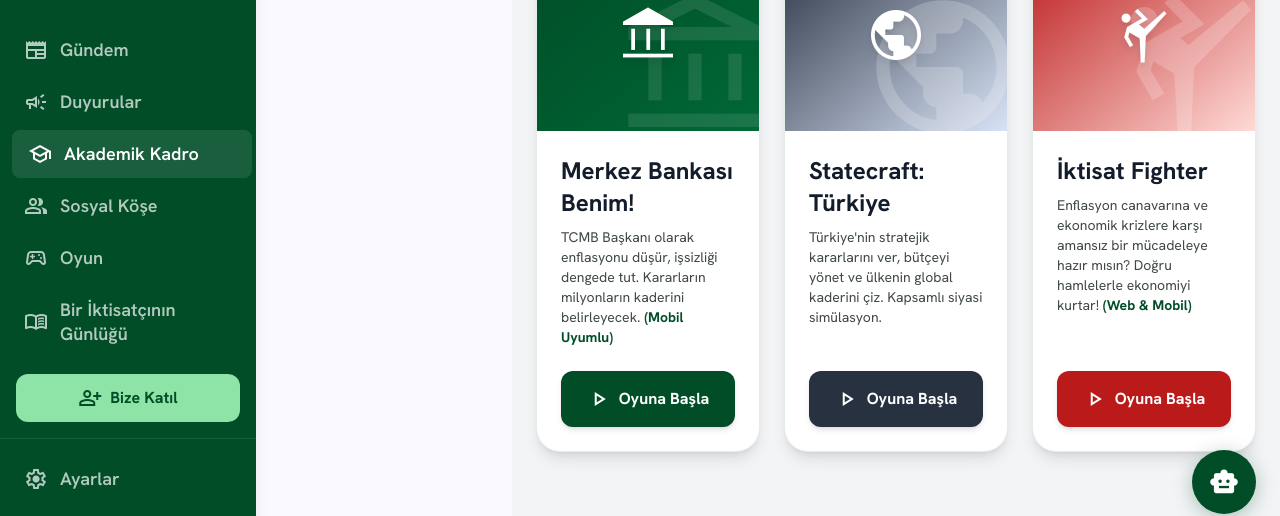
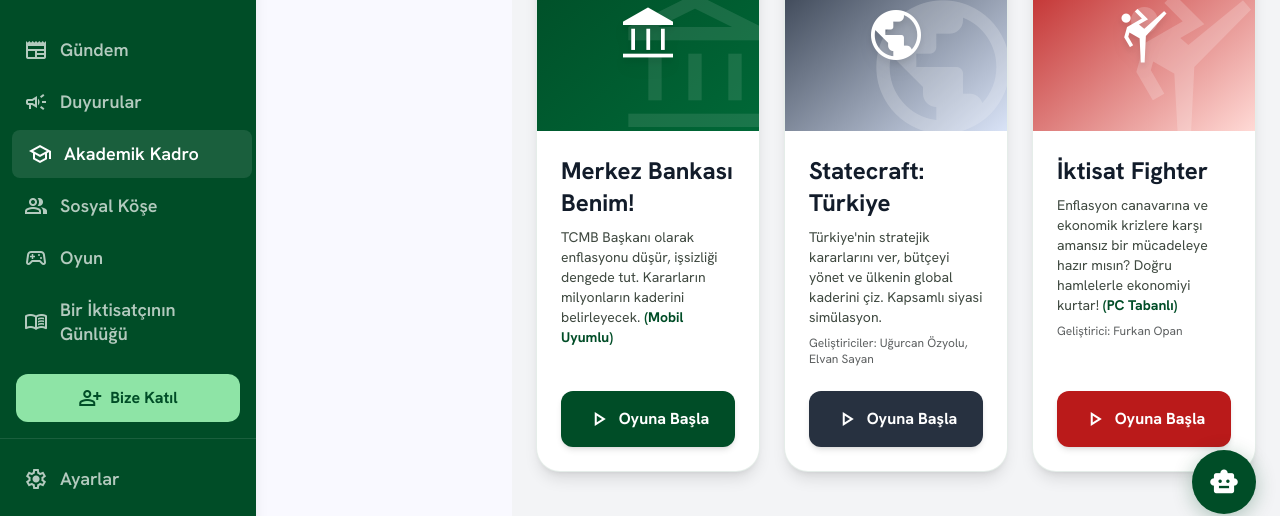
Before and after one commit to ahmetfaruktecim0-collab/KO-ECON-MEDYA-, a plain HTML site: page oyun.html in a window 1280 px wide. Shown: the part 262-778 px from the top of the page. Drawn offline with nearby package versions, Linux system fonts and the light colour scheme.

Commit message:
feat: add developer credits and update platform labels in oyun.html

```diff
--- a/oyun.html
+++ b/oyun.html
@@ -265,7 +265,7 @@
             </div>
             <div class="p-6 flex flex-col flex-grow">
                 <h2 class="text-2xl font-bold text-on-surface mb-2 font-display-lg">Statecraft: Türkiye</h2>
-                <p class="text-sm text-on-surface-variant mb-6 flex-grow">Türkiye'nin stratejik kararlarını ver, bütçeyi yönet ve ülkenin global kaderini çiz. Kapsamlı siyasi simülasyon.</p>
+                <p class="text-sm text-on-surface-variant mb-6 flex-grow">Türkiye'nin stratejik kararlarını ver, bütçeyi yönet ve ülkenin global kaderini çiz. Kapsamlı siyasi simülasyon.<br><span class="text-xs text-secondary mt-2 block font-medium">Geliştiriciler: Uğurcan Özyolu, Elvan Sayan</span></p>
                 <button onclick="startStatecraft()" class="w-full bg-inverse-surface hover:bg-on-surface text-white font-bold py-4 rounded-xl shadow-md transition-all active:scale-95 flex justify-center items-center gap-2">
                     <span class="material-symbols-outlined">play_arrow</span> Oyuna Başla
                 </button>
@@ -281,7 +281,7 @@
             </div>
             <div class="p-6 flex flex-col flex-grow">
                 <h2 class="text-2xl font-bold text-on-surface mb-2 font-display-lg">İktisat Fighter</h2>
-                <p class="text-sm text-on-surface-variant mb-6 flex-grow">Enflasyon canavarına ve ekonomik krizlere karşı amansız bir mücadeleye hazır mısın? Doğru hamlelerle ekonomiyi kurtar! <span class="text-primary font-bold">(Web & Mobil)</span></p>
+                <p class="text-sm text-on-surface-variant mb-6 flex-grow">Enflasyon canavarına ve ekonomik krizlere karşı amansız bir mücadeleye hazır mısın? Doğru hamlelerle ekonomiyi kurtar! <span class="text-primary font-bold">(PC Tabanlı)</span><br><span class="text-xs text-secondary mt-2 block font-medium">Geliştirici: Furkan Opan</span></p>
                 <button onclick="window.location.href='https://opanfurkan6565.github.io/Iktisat-Fighter/'" class="w-full bg-error hover:bg-[#93000a] text-white font-bold py-4 rounded-xl shadow-md transition-all active:scale-95 flex justify-center items-center gap-2">
                     <span class="material-symbols-outlined">play_arrow</span> Oyuna Başla
                 </button>
--- a/service-worker.js
+++ b/service-worker.js
@@ -1,4 +1,4 @@
-const CACHE_NAME = 'econ-medya-v1780905241719';
+const CACHE_NAME = 'econ-medya-v1780906092827';
 const ASSETS_TO_CACHE = [
   '/',
   '/index.html',
```
Also changed, not shown: 1 other file.
